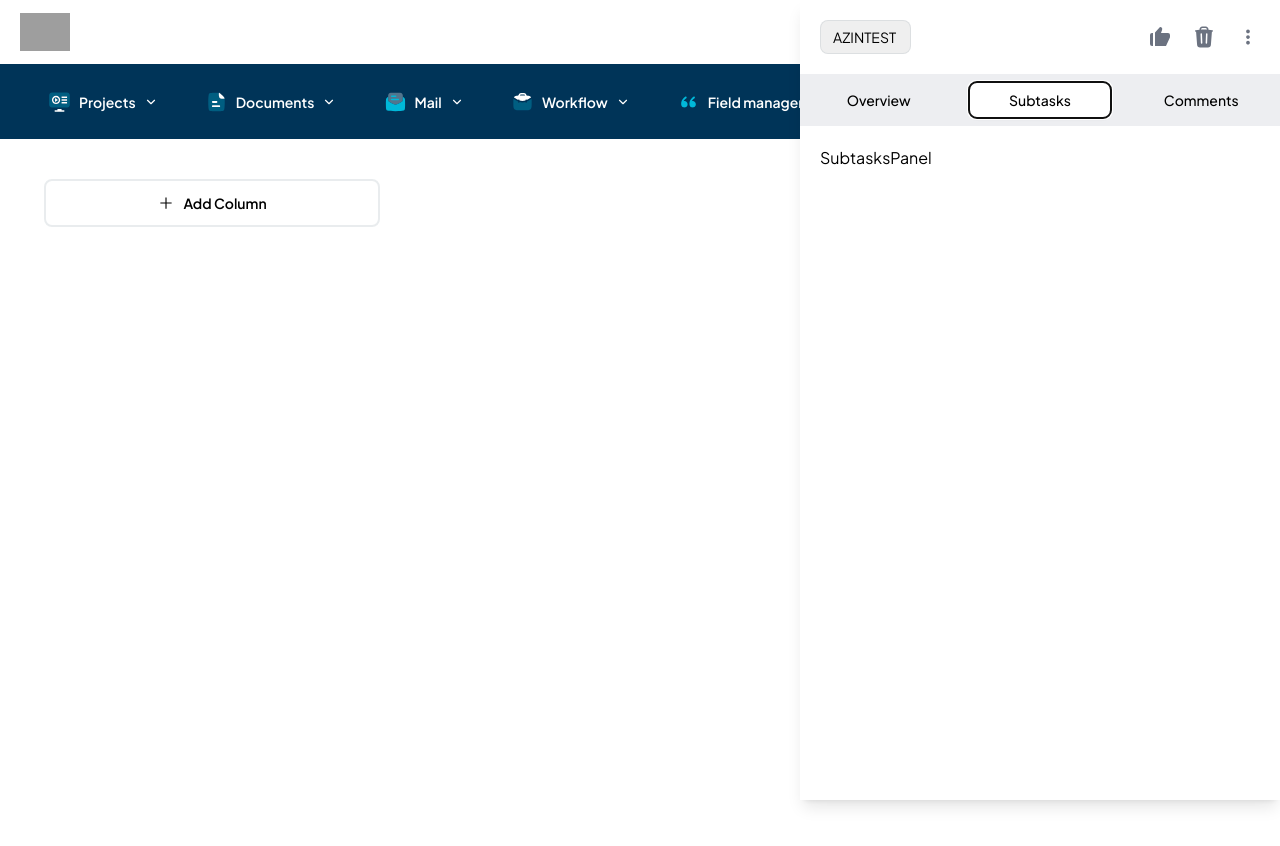
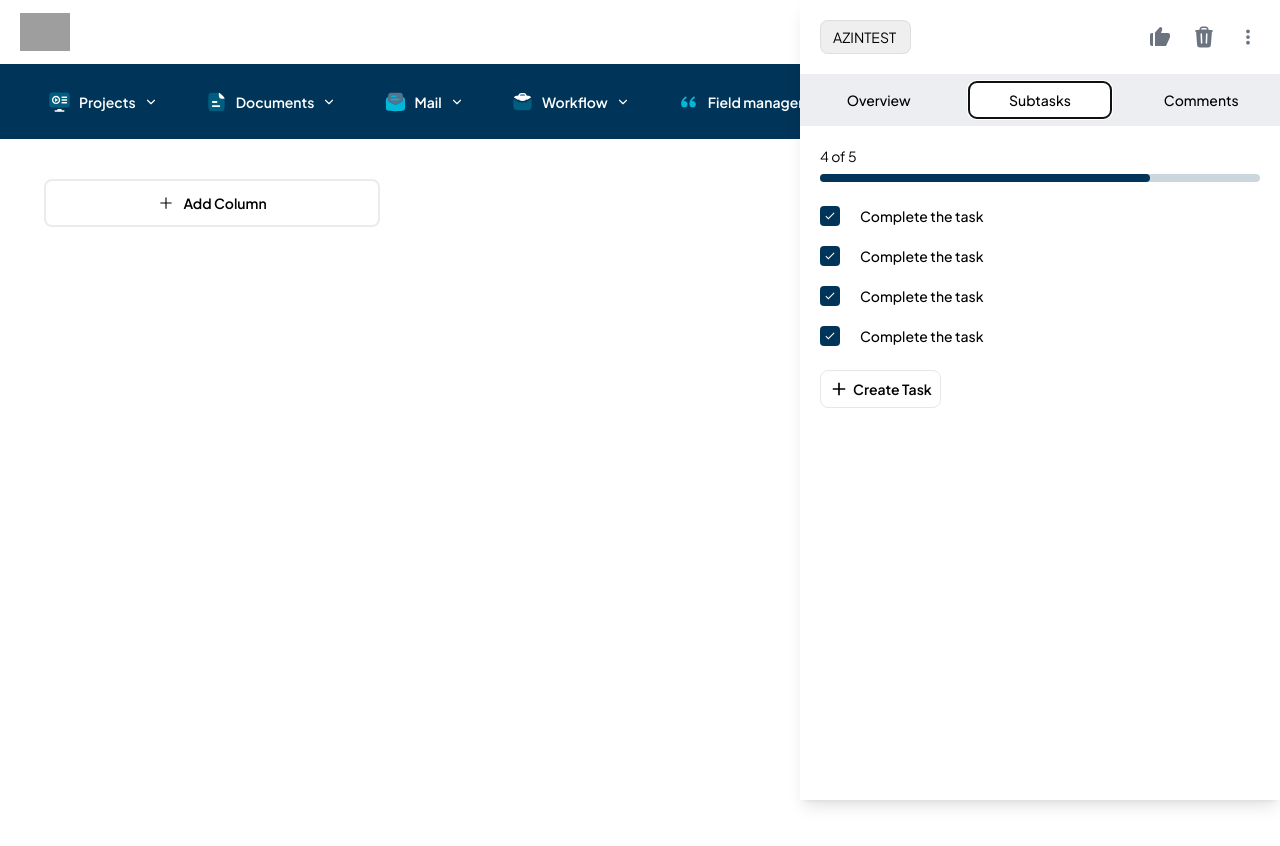
Before and after one commit to BCPAZ/crm-app, a React (Vite) app: page /projects/1 in a window 1280 px wide. Both pictures are taken after a click on the tab "Subtasks". Shown: the top 846 px of the page. Built offline with nearby package versions, Linux system fonts and the light colour scheme; grey boxes are pictures that could not be loaded.

Commit message:
feat : Subtasks panel completed

```diff
--- a/src/components/App/Projects/SubtasksPanel.jsx
+++ b/src/components/App/Projects/SubtasksPanel.jsx
@@ -1,6 +1,23 @@
+import CheckboxElement from "@/components/common/CheckboxElement";
+import { IoMdAdd } from "react-icons/io";
+
 const SubtasksPanel = () => {
   return (
-    <div>SubtasksPanel</div>
+    <section className="w-full h-full">
+      <div className="flex flex-col gap-2">
+        <h6 className="text-sm text-black font-base">4 of 5</h6>
+        <div className="w-full h-2 rounded-full bg-secondary/20 relative">
+          <div className="w-[75%] h-full rounded-full absolute top-0 left-0 bg-secondary"></div>
+        </div>
+      </div>
+      <div className="flex flex-col gap-5 mt-6">
+        <CheckboxElement  label="Complete the task"/>
+        <CheckboxElement  label="Complete the task"/>
+        <CheckboxElement  label="Complete the task"/>
+        <CheckboxElement  label="Complete the task"/>
+      </div>
+      <button className="p-2 rounded-lg border text-sm font-semibold flex items-center gap-1 mt-6"><IoMdAdd size={20}/>Create Task</button>
+    </section>
   )
 }
 
```
